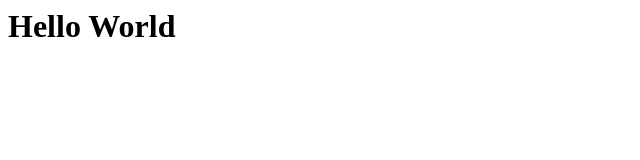
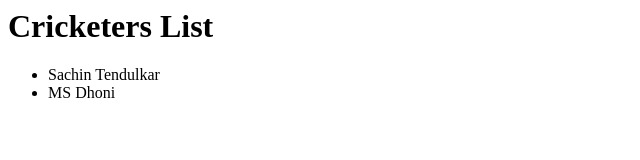
Before and after one commit to vineeth6161/my-project, a plain HTML site: page index.html in a window 1280 px wide. Shown: the whole page, without its empty margins (0-640 px from the left). Drawn offline with Linux system fonts and the light colour scheme.

Commit message:
Update index.html

```diff
--- a/index.html
+++ b/index.html
@@ -1 +1,10 @@
-<h1>Hello World</h1>
+<html>
+  <title> Top Cricketers of India </title>
+  <body>
+  <h1>Cricketers List</h1>
+    <ul>
+      <li>Sachin Tendulkar</li>
+      <li>MS Dhoni</li>
+    </ul>
+    </body>
+</html>
```
